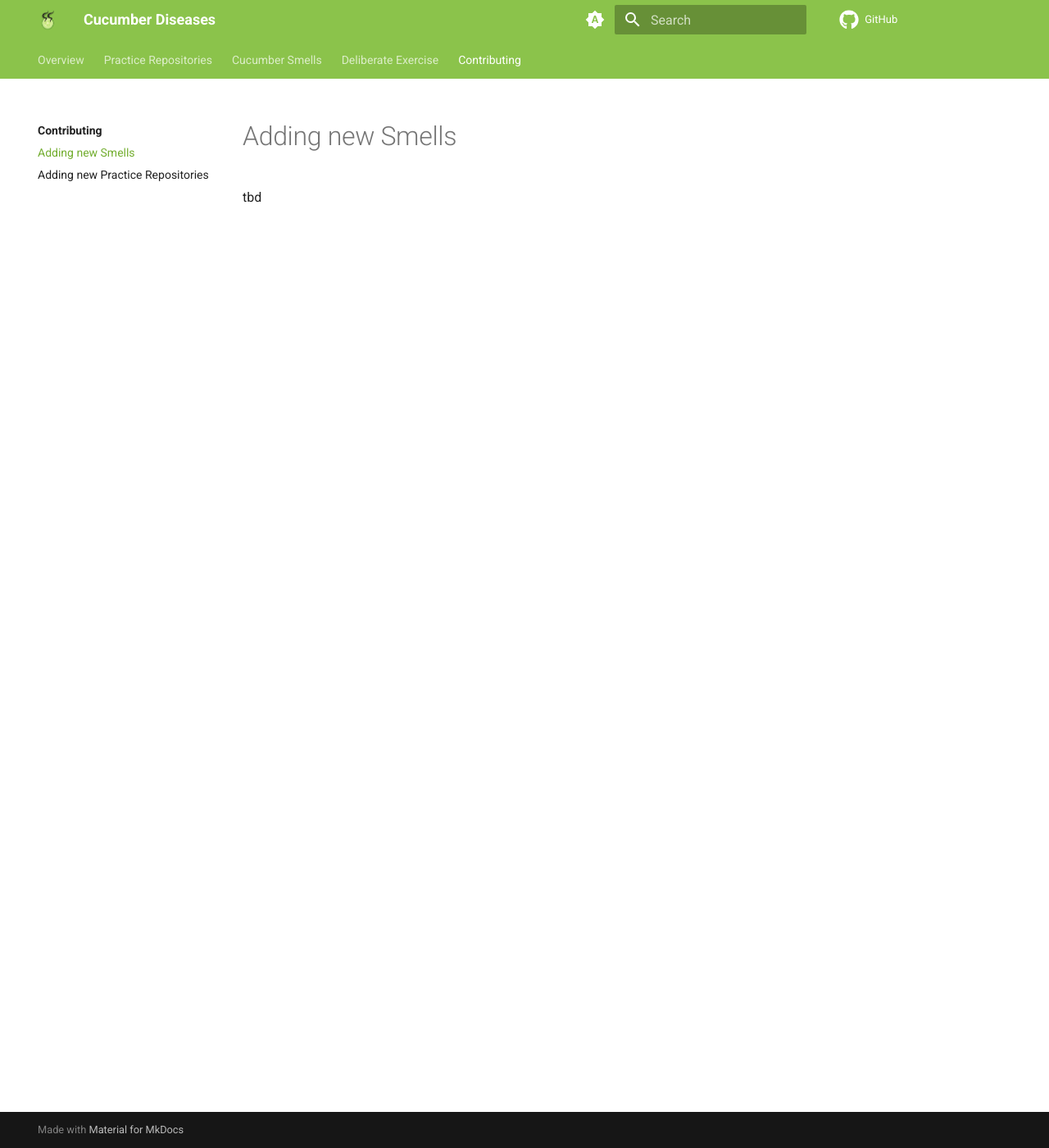
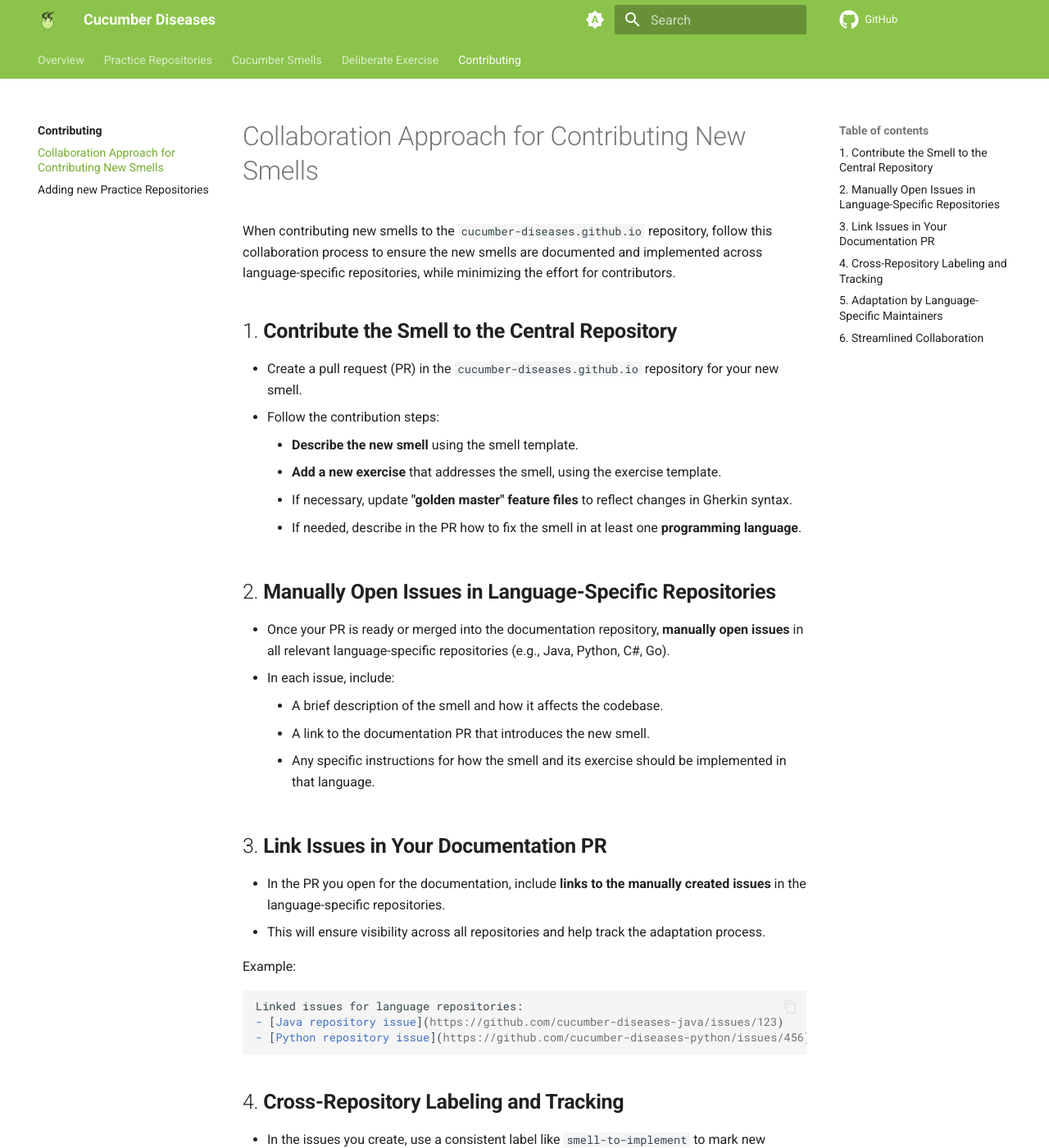
Before and after one commit to Cucumber-Diseases/cucumber-diseases.github.io, an MkDocs documentation site: the page built from docs/contrib/add_smell.md, in a window 1280 px wide and 1400 px high. Shown: the whole window at 82% size. Built offline with MkDocs 1.6.1 and Material for MkDocs 9.7.7, drawn with Linux system fonts in a browser that asks for light colours; some of the changed text lies outside the part shown.

Commit message:
suggestion: collaboration workflow for adding new smells

````diff
--- a/docs/contrib/add_smell.md
+++ b/docs/contrib/add_smell.md
@@ -1,2 +1,41 @@
-# Adding new Smells
-tbd
+# Collaboration Approach for Contributing New Smells
+
+When contributing new smells to the `cucumber-diseases.github.io` repository, follow this collaboration process to ensure the new smells are documented and implemented across language-specific repositories, while minimizing the effort for contributors.
+
+## 1. **Contribute the Smell to the Central Repository**
+   - Create a pull request (PR) in the `cucumber-diseases.github.io` repository for your new smell.
+   - Follow the contribution steps:
+     - **Describe the new smell** using the smell template.
+     - **Add a new exercise** that addresses the smell, using the exercise template.
+     - If necessary, update **"golden master" feature files** to reflect changes in Gherkin syntax.
+     - If needed, describe in the PR how to fix the smell in at least one **programming language**.
+
+## 2. **Manually Open Issues in Language-Specific Repositories**
+   - Once your PR is ready or merged into the documentation repository, **manually open issues** in all relevant language-specific repositories (e.g., Java, Python, C#, Go).
+   - In each issue, include:
+     - A brief description of the smell and how it affects the codebase.
+     - A link to the documentation PR that introduces the new smell.
+     - Any specific instructions for how the smell and its exercise should be implemented in that language.
+
+## 3. **Link Issues in Your Documentation PR**
+   - In the PR you open for the documentation, include **links to the manually created issues** in the language-specific repositories.
+   - This will ensure visibility across all repositories and help track the adaptation process.
+
+   Example:
+   ```markdown
+   Linked issues for language repositories:
+   - [Java repository issue](https://github.com/cucumber-diseases-java/issues/123)
+   - [Python repository issue](https://github.com/cucumber-diseases-python/issues/456)
+   ```
+
+## 4. **Cross-Repository Labeling and Tracking**
+   - In the issues you create, use a consistent label like `smell-to-implement` to mark new smells requiring adaptation.
+   - Optionally, maintain a **status dashboard** or tracking table in the documentation repository to monitor which smells have been implemented across different language repositories.
+
+## 5. **Adaptation by Language-Specific Maintainers**
+   - Contributors can provide a high-level description of how to address the smell in specific programming languages.
+   - However, **language-specific maintainers** will handle the actual adaptation of the smell and exercise to their respective codebases, ensuring it aligns with the language's conventions and architecture.
+
+## 6. **Streamlined Collaboration**
+   - This process ensures contributors focus primarily on documenting new smells and exercises, while language maintainers focus on adapting them.
+   - By manually creating issues and linking them in the documentation PR, contributors and maintainers can easily track progress across repositories.
````
